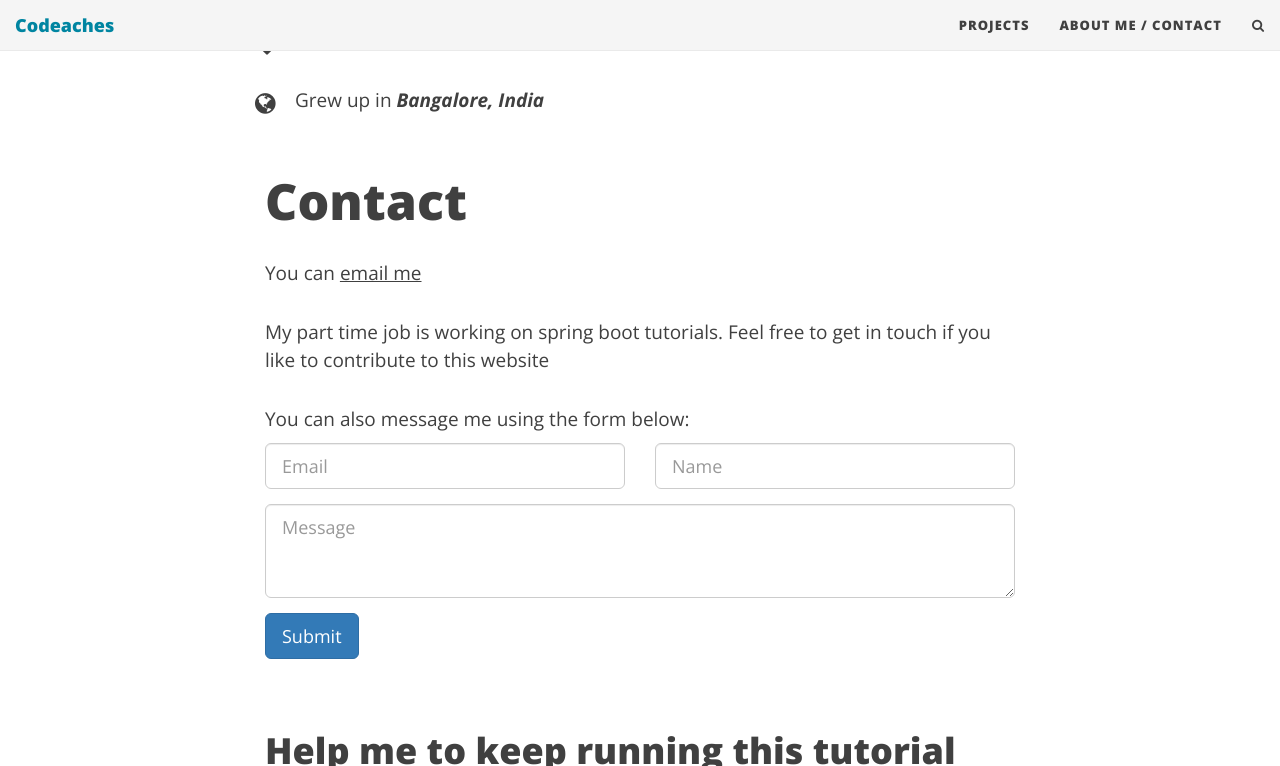
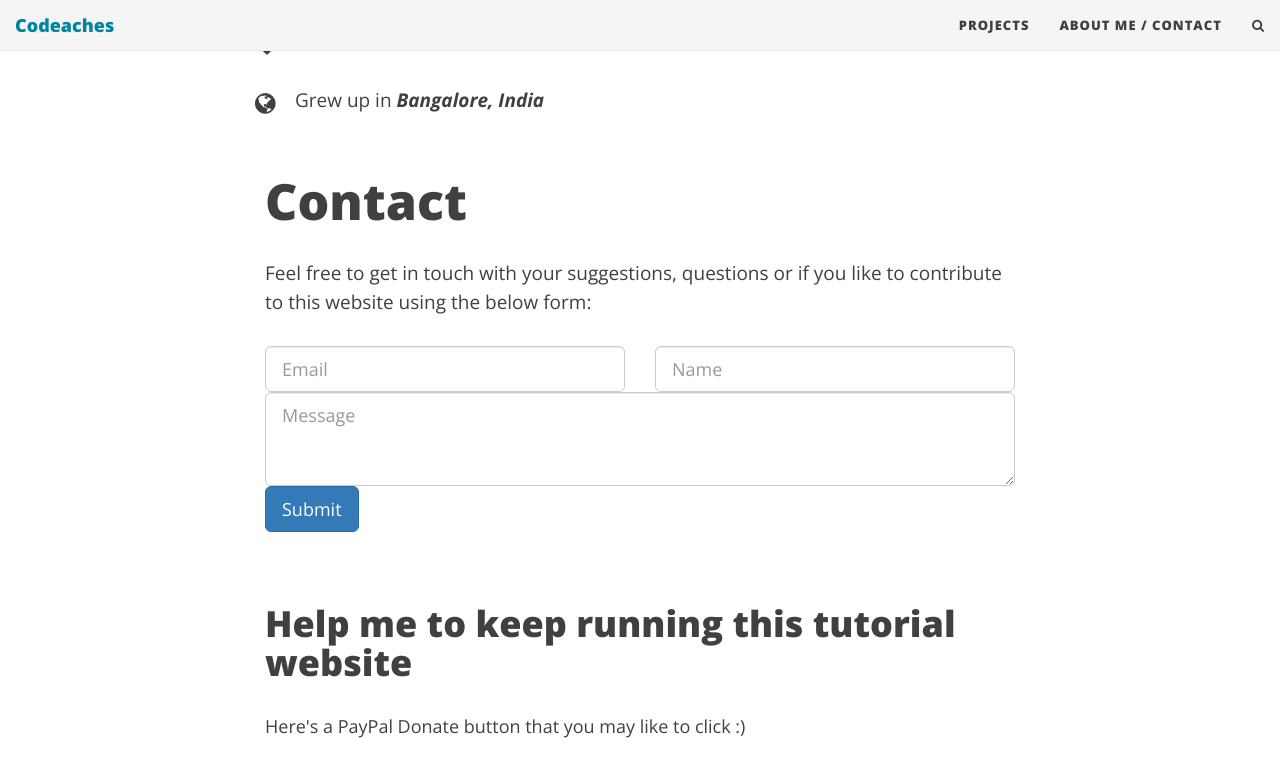
Before and after one commit to codeaches/codeaches.github.io, a Jekyll site: the page built from aboutme.html, in a window 1280 px wide and 900 px high, scrolled down 480 px, cut to the strip 0-766 px from the top of the window. Built offline with Jekyll 4.4.1, drawn with Linux system fonts in a browser that asks for light colours; nearby versions of some CDN libraries.

Commit message:
no message

```diff
--- a/aboutme.html
+++ b/aboutme.html
@@ -19,16 +19,18 @@ css: "/css/aboutme.css"
 	</p>
 
 	<p class="about-text">
-		<span class="fa fa-code about-icon"></span> I enjoy writing
-			<strong>spring boot based java tutorials</strong> to learn and to help others.
+		<span class="fa fa-code about-icon"></span> I enjoy writing <strong>spring
+			boot based java tutorials</strong> to learn and to help others.
 	</p>
 
 	<p class="about-text">
-		<span class="fa fa-heart about-icon"></span> <strong>Cricket</strong> and <strong>Badminton</strong>
+		<span class="fa fa-heart about-icon"></span> <strong>Cricket</strong>
+		and <strong>Badminton</strong>
 	</p>
 
 	<p class="about-text">
-		<span class="fa fa-globe about-icon"></span> Grew up in <strong><i>Bangalore, India</i></strong>
+		<span class="fa fa-globe about-icon"></span> Grew up in <strong><i>Bangalore,
+				India</i></strong>
 	</p>
 </div>
 
@@ -41,18 +43,14 @@ css: "/css/aboutme.css"
 		yet</div>
 -->
 
-
+	<!--
 	<p>
 		You can <a href="mailto:pavan@codeaches.com?subject=Hi there!">email
 			me</a>
 	</p>
-	<p>My part time job is working on spring boot tutorials. Feel free
-		to get in touch if you like to contribute to this
-		website</p>
-
-	<form action="https://formspree.io/pavan@codeaches.com" method="POST"
-		class="form" id="contact-form">
-		<p>You can also message me using the form below:</p>
+	-->
+	<p>Feel free to get in touch with your suggestions, questions or if
+		you like to contribute to this website using the below form:</p>
 	<div class="row">
 		<div class="col-xs-6">
 			<input type="email" name="_replyto" class="form-control input-lg"
@@ -80,9 +78,7 @@ css: "/css/aboutme.css"
 <div id="feed-meeee">
 	<br />
 	<h1>Help me to keep running this tutorial website</h1>
-	<p>
-		Here's a PayPal Donate button that you may like to click :)
-	</p>
+	<p>Here's a PayPal Donate button that you may like to click :)</p>
 	<!--
 	https://www.paypal.com/uk/cgi-bin/webscr?cmd=_profile-display-handler&tab_id=SELLER_PREFERENCES
 	-->
```
Lines whose indentation alone changed are shown as unchanged.
